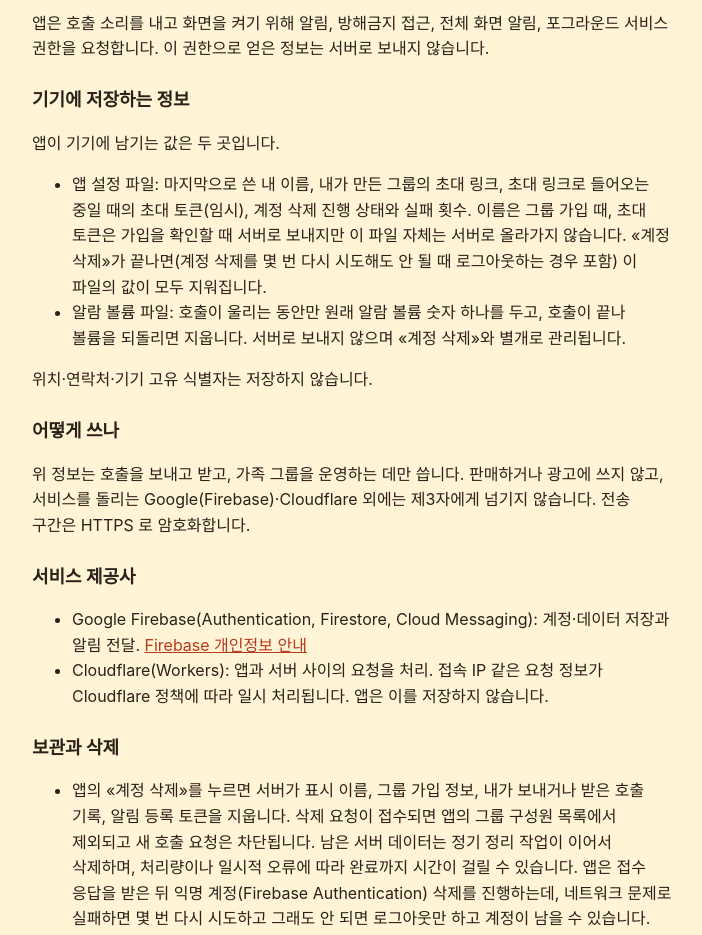
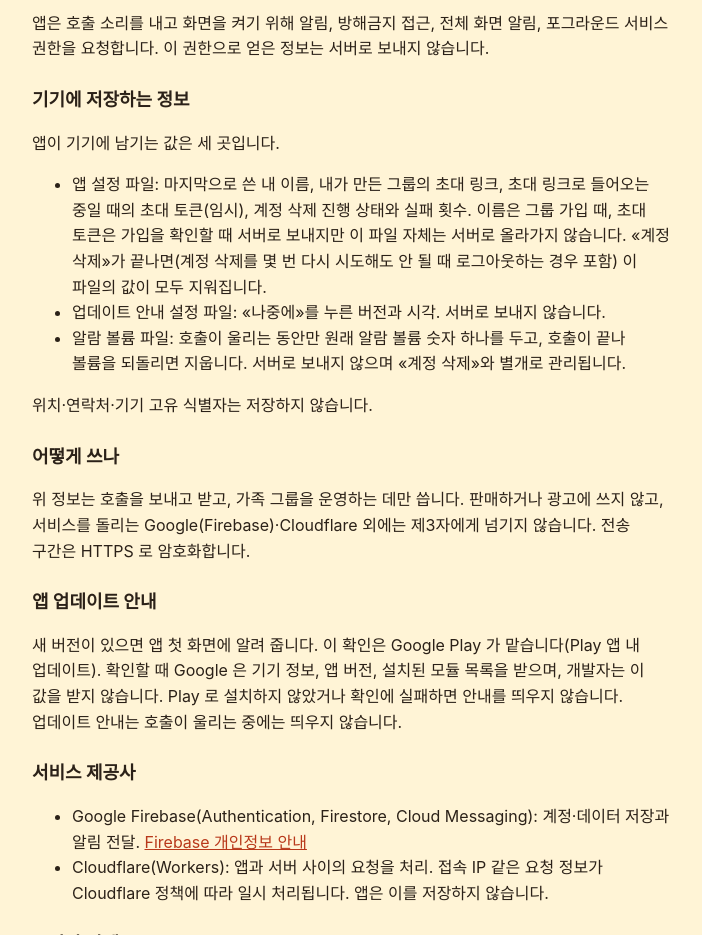
Before and after one commit to ghbcompany/ghbcompany.github.io, a plain HTML site: page beepbeep/privacy/index.html in a window 1280 px wide. Shown: the part 840-1775 px from the top of the page, without its empty margins (288-990 px from the left). Drawn offline with Linux system fonts and the light colour scheme.

Commit message:
beepbeep: 처리방침에 앱 내 업데이트(#41) 문구 반영
Co-Authored-By: Claude Sonnet 5.5 <noreply@anthropic.com>

```diff
--- a/beepbeep/privacy/index.html
+++ b/beepbeep/privacy/index.html
@@ -51,15 +51,19 @@ th{background:var(--card)}
 <p>앱은 호출 소리를 내고 화면을 켜기 위해 알림, 방해금지 접근, 전체 화면 알림, 포그라운드 서비스 권한을 요청합니다. 이 권한으로 얻은 정보는 서버로 보내지 않습니다.</p>
 
 <h2>기기에 저장하는 정보</h2>
-<p>앱이 기기에 남기는 값은 두 곳입니다.</p>
+<p>앱이 기기에 남기는 값은 세 곳입니다.</p>
 <ul>
 <li>앱 설정 파일: 마지막으로 쓴 내 이름, 내가 만든 그룹의 초대 링크, 초대 링크로 들어오는 중일 때의 초대 토큰(임시), 계정 삭제 진행 상태와 실패 횟수. 이름은 그룹 가입 때, 초대 토큰은 가입을 확인할 때 서버로 보내지만 이 파일 자체는 서버로 올라가지 않습니다. «계정 삭제»가 끝나면(계정 삭제를 몇 번 다시 시도해도 안 될 때 로그아웃하는 경우 포함) 이 파일의 값이 모두 지워집니다.</li>
+<li>업데이트 안내 설정 파일: «나중에»를 누른 버전과 시각. 서버로 보내지 않습니다.</li>
 <li>알람 볼륨 파일: 호출이 울리는 동안만 원래 알람 볼륨 숫자 하나를 두고, 호출이 끝나 볼륨을 되돌리면 지웁니다. 서버로 보내지 않으며 «계정 삭제»와 별개로 관리됩니다.</li>
 </ul>
 <p>위치·연락처·기기 고유 식별자는 저장하지 않습니다.</p>
 
 <h2>어떻게 쓰나</h2>
 <p>위 정보는 호출을 보내고 받고, 가족 그룹을 운영하는 데만 씁니다. 판매하거나 광고에 쓰지 않고, 서비스를 돌리는 Google(Firebase)·Cloudflare 외에는 제3자에게 넘기지 않습니다. 전송 구간은 HTTPS 로 암호화합니다.</p>
+
+<h2>앱 업데이트 안내</h2>
+<p>새 버전이 있으면 앱 첫 화면에 알려 줍니다. 이 확인은 Google Play 가 맡습니다(Play 앱 내 업데이트). 확인할 때 Google 은 기기 정보, 앱 버전, 설치된 모듈 목록을 받으며, 개발자는 이 값을 받지 않습니다. Play 로 설치하지 않았거나 확인에 실패하면 안내를 띄우지 않습니다. 업데이트 안내는 호출이 울리는 중에는 띄우지 않습니다.</p>
 
 <h2>서비스 제공사</h2>
 <ul>
```
